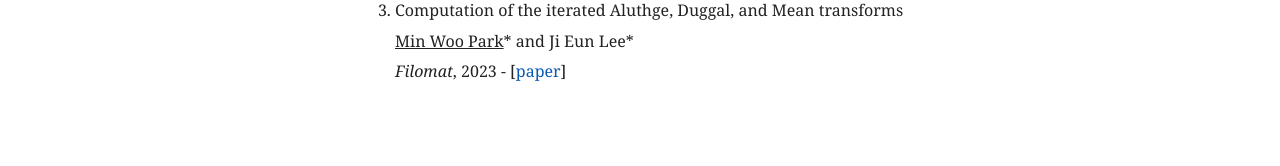
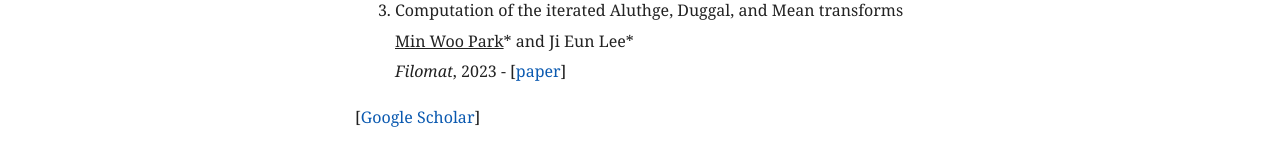
Before and after one commit to MinwooPark96/minwoopark96.github.com, a Jekyll site: the page built from aboutme.md, in a window 1280 px wide and 1015 px high. Shown: the part 837-1003 px from the top of the window. Built offline with Jekyll 4.4.1, drawn with Linux system fonts in a browser that asks for light colours.

Commit message:
Add scholar

```diff
--- a/_posts/2024-11-20-Complete Graphical Criterion for Sequential Covariate Adjustment in Causal Inference.html
+++ b/_posts/2024-11-20-Complete Graphical Criterion for Sequential Covariate Adjustment in Causal Inference.html
@@ -2,7 +2,7 @@
 layout: post
 title:  "NeurIPS' 2024 Poster"
 date:   2024-11-20
-categories: Poster, NeurIPS
+categories: Poster NeurIPS
 ---
 
 The poster for "Complete Graphical Criterion for Sequential Covariate Adjustment in Causal Inference".
--- a/aboutme.md
+++ b/aboutme.md
@@ -31,3 +31,5 @@ Ji Eun Lee* and <ins>Min Woo Park</ins>* <br/>
 3. Computation of the iterated Aluthge, Duggal, and Mean transforms <br/>
 <ins>Min Woo Park</ins>* and Ji Eun Lee*
 <br/> *Filomat*, 2023 - [[paper](https://doiserbia.nb.rs/Article.aspx?ID=0354-51802315843P)]
+
+[[Google Scholar](https://scholar.google.com/citations?user=sBHEbVQAAAAJ&hl=ko)]
```
